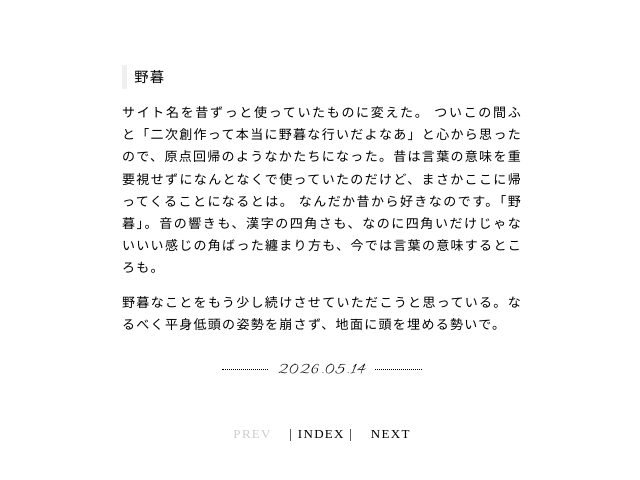
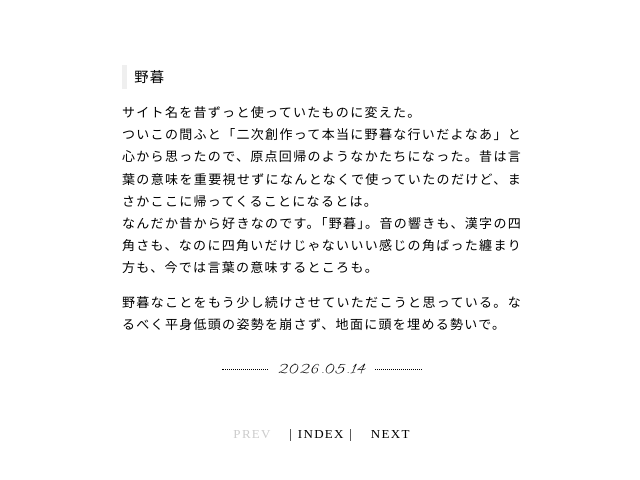
Before and after one commit to bisqhq/bisqhq.github.io, a Jekyll site: the page built from essay/index.html, in a window 1280 px wide. Shown: the top 480 px of the page, without its empty margins (318-958 px from the left). Built offline with Jekyll 4.4.1, drawn with Linux system fonts in a browser that asks for light colours.

Commit message:
Update default.html

```diff
--- a/_layouts/default.html
+++ b/_layouts/default.html
@@ -59,6 +59,7 @@
         text-align: justify;
         word-break: break-all;
         margin-bottom: 1em;
+        white-space: pre-wrap; /* ★この1行を追加！ */
     }
 
     /* 日時 */
```
